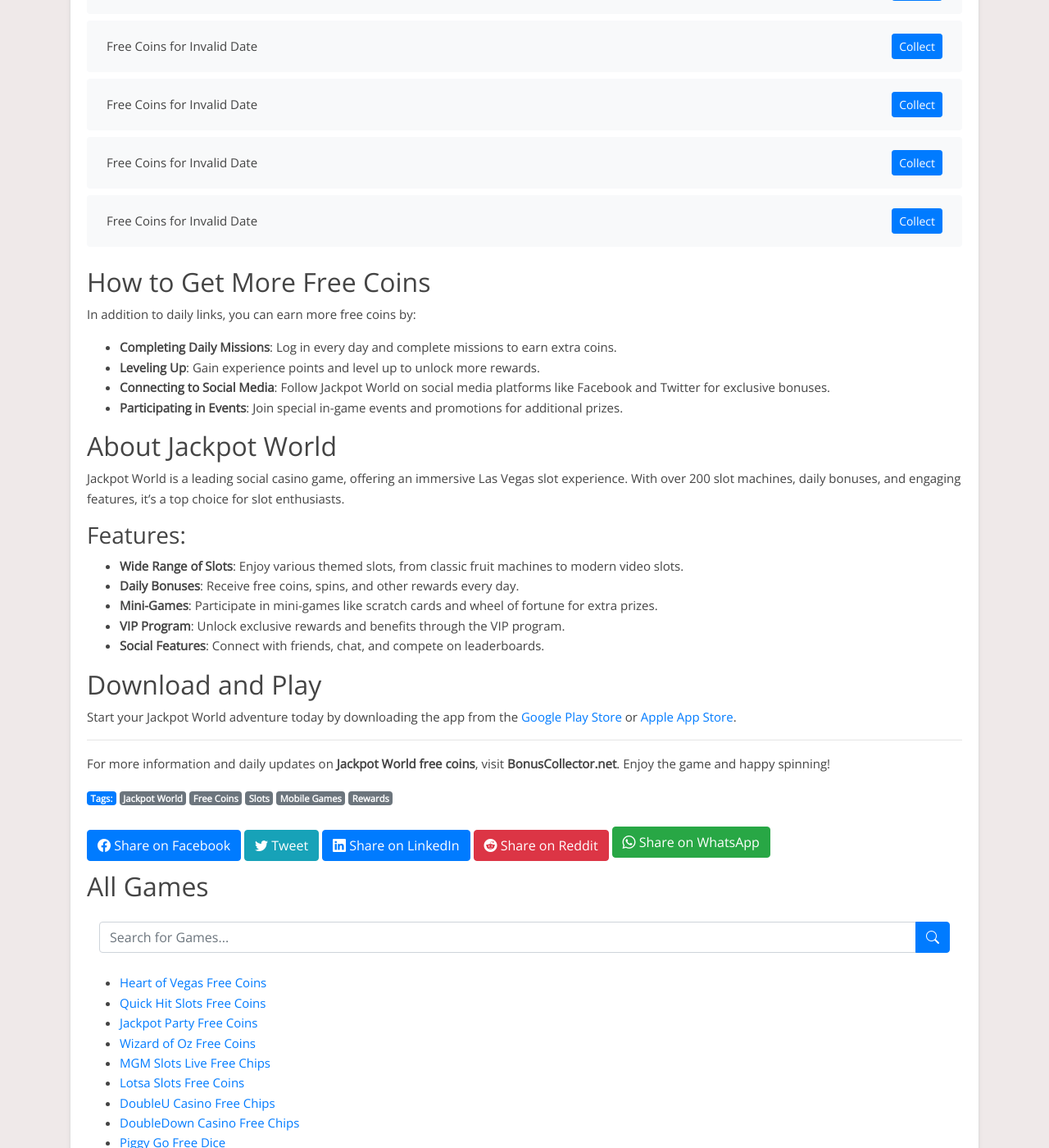
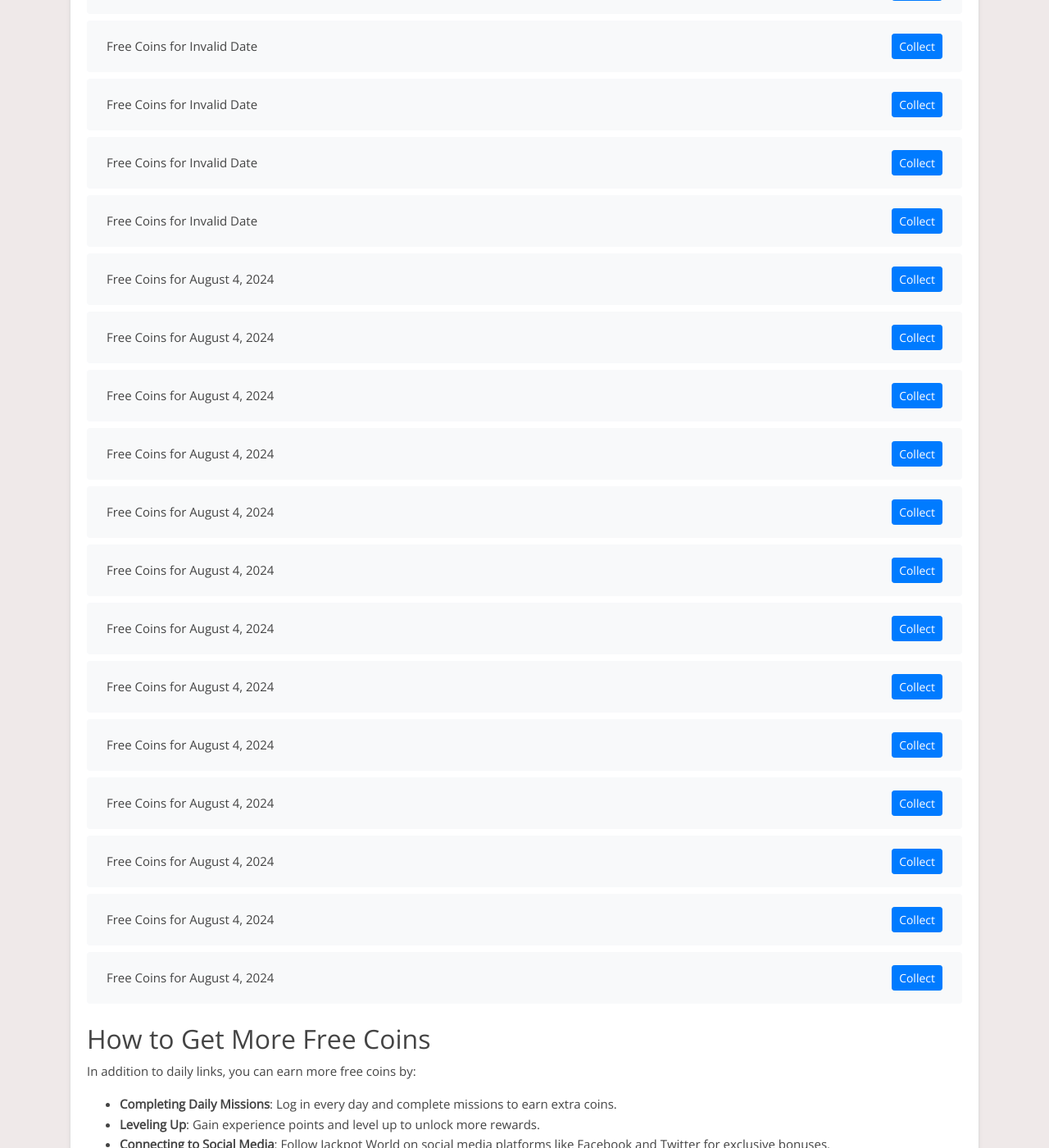
Before and after one commit to Prollad99/bs-net, a Jekyll site: the page built from _posts/2024-06-29-jackpot-world.md, in a window 1280 px wide and 1400 px high, scrolled down 6508 px. Shown: the whole window at 82% size. Built offline with Jekyll 4.4.1, drawn with Linux system fonts in a browser that asks for light colours; nearby versions of some CDN libraries; comment, search, counter and statistics services are not loaded; some of the changed text lies outside the part shown.

Commit message:
Update jackpot-world reward links and last modified date

```diff
--- a/_data/include_files.yml
+++ b/_data/include_files.yml
@@ -29,7 +29,7 @@
   last_modified: 2024-08-04 06:23:58
 
 jackpot-world.html:
-  last_modified: 2024-08-03 17:09:18
+  last_modified: 2024-08-04 06:23:57
 
 monopoly-go.html:
   last_modified: 2024-08-03 17:09:30
--- a/_includes/jackpot-world.html
+++ b/_includes/jackpot-world.html
@@ -347,4 +347,56 @@
     <span>Free Coins for Invalid Date</span>
     <a href="http://jpw.bet/s/kvuonp8g" class="btn btn-primary btn-sm">Collect</a>
   </li>
+  <li class="list-group-item d-flex justify-content-between align-items-center">
+    <span>Free Coins for August 4, 2024</span>
+    <a href="http://jpw.bet/s/w6zkcilg" class="btn btn-primary btn-sm">Collect</a>
+  </li>
+  <li class="list-group-item d-flex justify-content-between align-items-center">
+    <span>Free Coins for August 4, 2024</span>
+    <a href="http://jpw.bet/s/kwecfiga" class="btn btn-primary btn-sm">Collect</a>
+  </li>
+  <li class="list-group-item d-flex justify-content-between align-items-center">
+    <span>Free Coins for August 4, 2024</span>
+    <a href="http://jpw.bet/s/wmaoc2d4" class="btn btn-primary btn-sm">Collect</a>
+  </li>
+  <li class="list-group-item d-flex justify-content-between align-items-center">
+    <span>Free Coins for August 4, 2024</span>
+    <a href="http://jpw.bet/s/pgn6txvr" class="btn btn-primary btn-sm">Collect</a>
+  </li>
+  <li class="list-group-item d-flex justify-content-between align-items-center">
+    <span>Free Coins for August 4, 2024</span>
+    <a href="http://jpw.bet/s/gbm0th9a" class="btn btn-primary btn-sm">Collect</a>
+  </li>
+  <li class="list-group-item d-flex justify-content-between align-items-center">
+    <span>Free Coins for August 4, 2024</span>
+    <a href="http://jpw.bet/s/i803gajt" class="btn btn-primary btn-sm">Collect</a>
+  </li>
+  <li class="list-group-item d-flex justify-content-between align-items-center">
+    <span>Free Coins for August 4, 2024</span>
+    <a href="http://jpw.bet/s/8qa1oxr9" class="btn btn-primary btn-sm">Collect</a>
+  </li>
+  <li class="list-group-item d-flex justify-content-between align-items-center">
+    <span>Free Coins for August 4, 2024</span>
+    <a href="http://jpw.bet/s/l78swbji" class="btn btn-primary btn-sm">Collect</a>
+  </li>
+  <li class="list-group-item d-flex justify-content-between align-items-center">
+    <span>Free Coins for August 4, 2024</span>
+    <a href="http://jpw.bet/s/dexs2m5z" class="btn btn-primary btn-sm">Collect</a>
+  </li>
+  <li class="list-group-item d-flex justify-content-between align-items-center">
+    <span>Free Coins for August 4, 2024</span>
+    <a href="http://jpw.bet/s/x079bdor" class="btn btn-primary btn-sm">Collect</a>
+  </li>
+  <li class="list-group-item d-flex justify-content-between align-items-center">
+    <span>Free Coins for August 4, 2024</span>
+    <a href="http://jpw.bet/s/43ux7yb9" class="btn btn-primary btn-sm">Collect</a>
+  </li>
+  <li class="list-group-item d-flex justify-content-between align-items-center">
+    <span>Free Coins for August 4, 2024</span>
+    <a href="http://jpw.bet/s/zjmqargy" class="btn btn-primary btn-sm">Collect</a>
+  </li>
+  <li class="list-group-item d-flex justify-content-between align-items-center">
+    <span>Free Coins for August 4, 2024</span>
+    <a href="http://jpw.bet/s/cbl8xj6y" class="btn btn-primary btn-sm">Collect</a>
+  </li>
 </ul>
```
Also changed, not shown: links-json/jackpot-world.json (+139 -174 lines).
